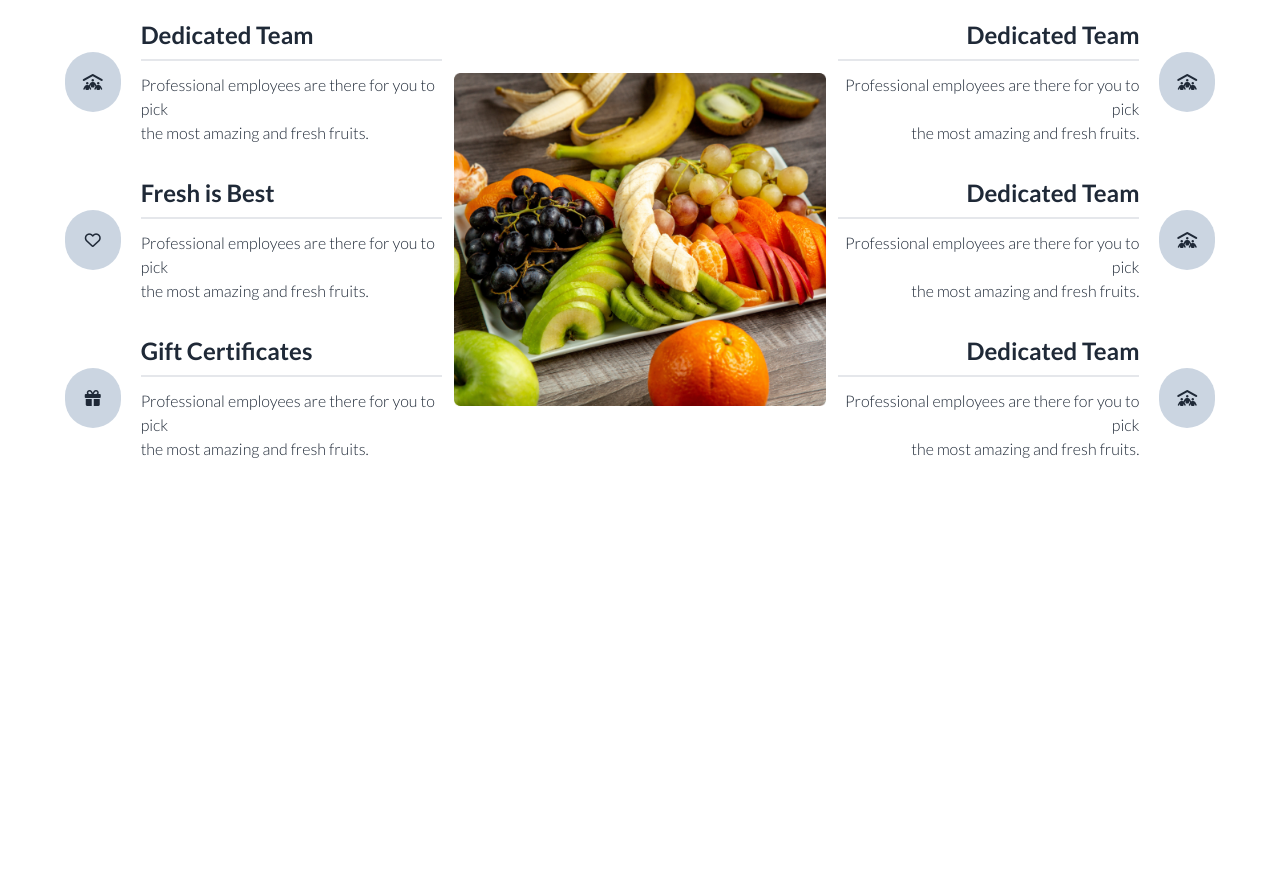
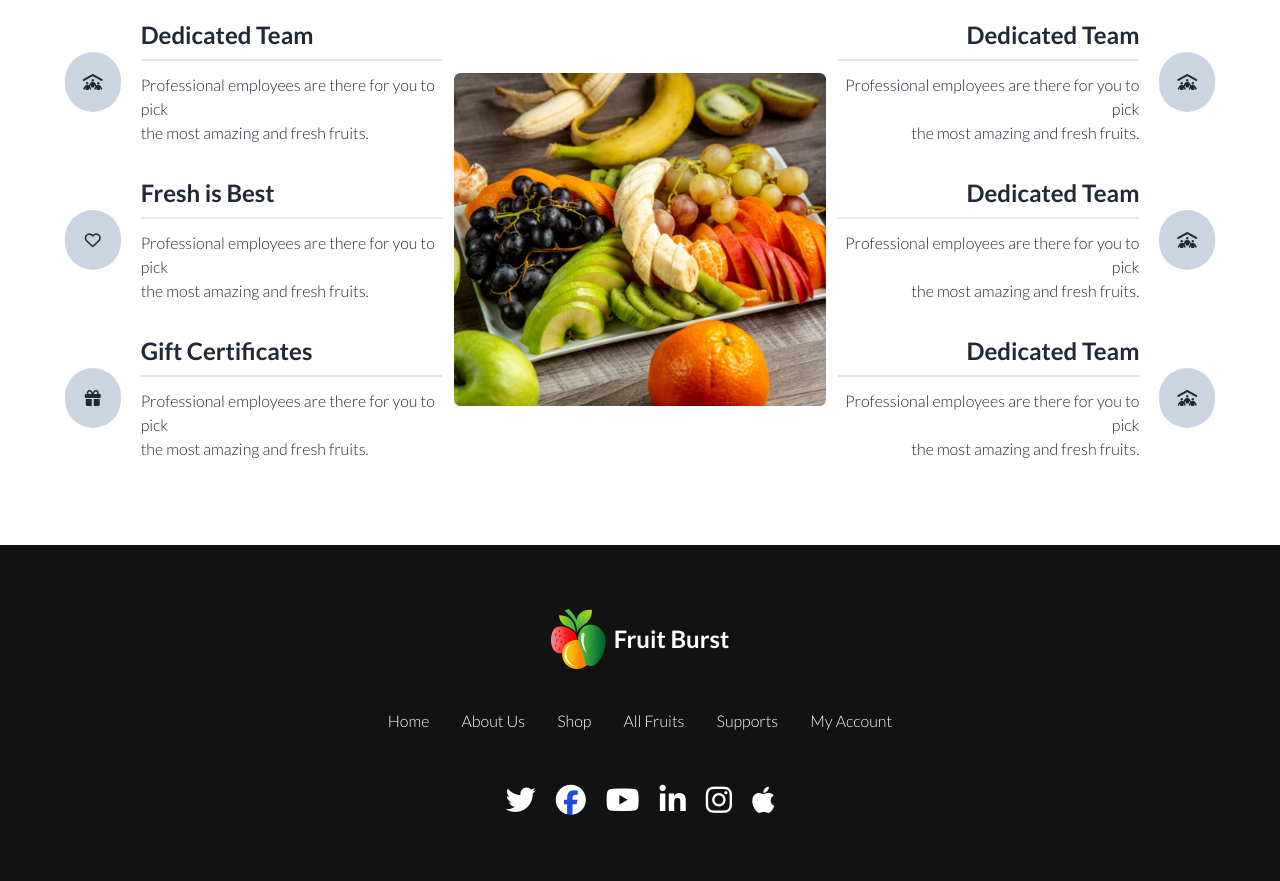
Before and after one commit to HossainTech/Assignment-3, a plain HTML site: page index.html in a window 1280 px wide. Shown: the part 2618-3499 px from the top of the page. Before the commit the page ends 3163 px from the top, so only its background shows below. Drawn offline with nearby package versions, Linux system fonts and the light colour scheme.

Commit message:
footer section added

```diff
--- a/index.html
+++ b/index.html
@@ -409,8 +409,35 @@
       </section>
     </main>
 
+<!-- footer section -->
+    <footer class="bg-[#121212] py-16">
+      <div class="footer-header flex justify-center items-center gap-2">
+        <img src="/images/logo.png" alt="">
+        <h1 class="font-bold text-2xl text-white">Fruit Burst</h1>
+      </div>
+      <div class="footer-nav flex justify-center pt-10">
+        <ul class="flex justif-center gap-8 text-white tex-base font-light">
+          <li><a href="#">Home</a></li>
+          <li><a href="#">About Us</a></li>
+          <li><a href="#">Shop</a></li>
+          <li><a href="#">All Fruits</a></li>
+          <li><a href="#">Supports</a></li>
+          <li><a href="#">My Account</a></li>
+        </ul>
 
-    <footer></footer>
+      </div>
+      <div class="footer-icon text-center mt-12">
+        <ul class="flex justify-center gap-5">
+          <li class="text-white text-3xl"><a href="#"><i class="fa-brands fa-twitter"></i></a></li>
+          <li class="text-white text-3xl"><a href="#"><i class="fa-brands fa-facebook bg-blue-700 rounded-full"></i></a></li>
+          <li class="text-white text-3xl"><a href="#"><i class="fa-brands fa-youtube"></i></a></li>
+          <li class="text-white text-3xl"><a href="#"><i class="fa-brands fa-linkedin-in"></i></a></li>
+          <li class="text-white text-3xl"><a href="#"><i class="fa-brands fa-instagram"></i></a></li>
+          <li class="text-white text-3xl"><a href="#"><i class="fa-brands fa-apple"></i></a></li>
+        </ul>
+      </div>
+
+    </footer>
 
 </body>
 </html>
```
